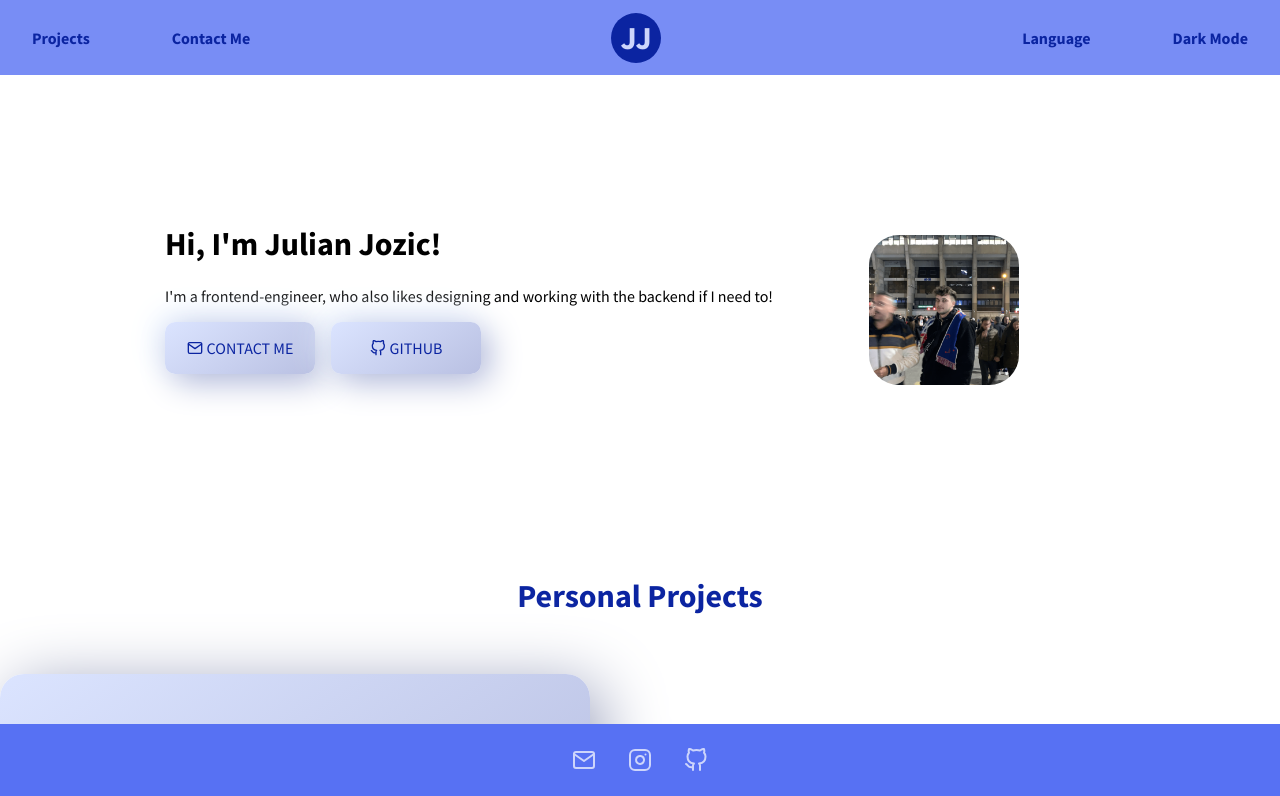
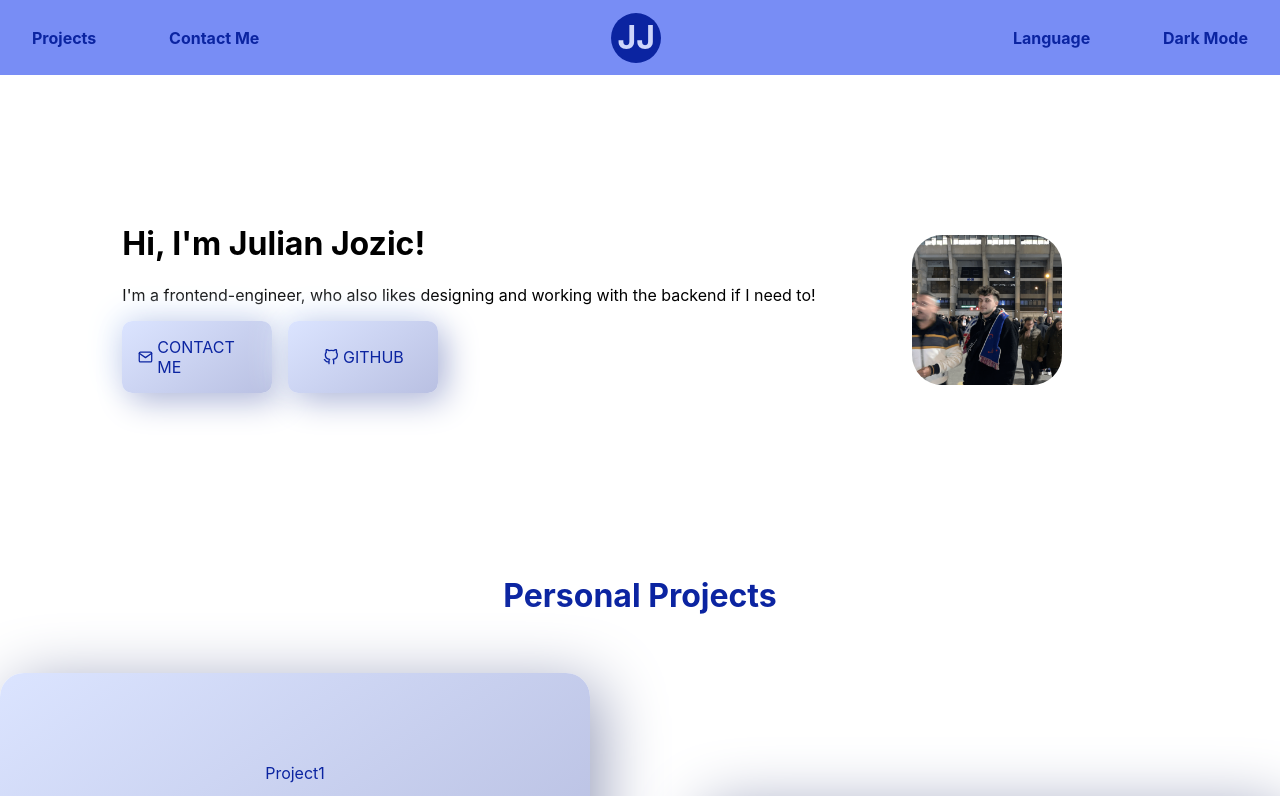
Before and after one commit to jjozic/jj-portfolio-2021, a Next.js app: page / in a window 1280 px wide. Shown: the top 796 px of the page. Built offline with nearby package versions, Linux system fonts and the light colour scheme.

Commit message:
working on font changes, positioned footer at the bottom of the page

```diff
--- a/components/Footer/index.jsx
+++ b/components/Footer/index.jsx
@@ -1,4 +1,4 @@
-import { FiGithub, FiInstagram, FiMail } from "react-icons/fi";
+import { FiGithub, FiLinkedin, FiMail } from "react-icons/fi";
 
 import ExternalLink from "@/helpers/ExternalLink";
 import styles from "@/styles/Footer.module.scss";
@@ -8,15 +8,16 @@ const Footer = () => {
     <footer className={styles.wrapper}>
       <div className={styles.links}>
         <ExternalLink link="mailto:jjozic98@gmail.com">
-          <FiMail className={styles.icon}/>
+          <FiMail className={styles.icon} />
         </ExternalLink>
-        <ExternalLink link="https://instagram.com/julianjozic">
-          <FiInstagram className={styles.icon}/>
+        <ExternalLink link="https://www.linkedin.com/in/julian-jozic-4661a416b/">
+          <FiLinkedin className={styles.icon} />
         </ExternalLink>
         <ExternalLink link="https://github.com/jjozic">
-          <FiGithub className={styles.icon}/>
+          <FiGithub className={styles.icon} />
         </ExternalLink>
       </div>
+      <p>©2021 Julian Jozic - Built with NextJS</p>
     </footer>
   );
 };
--- a/styles/Footer.module.scss
+++ b/styles/Footer.module.scss
@@ -1,14 +1,18 @@
 .wrapper {
   width: 100%;
-  position: fixed;
-  bottom: 0;
+  margin-top: 4rem;
   padding: 0 2rem;
   background-color: var(--primary);
+  color: var(--light);
+  display: flex;
+  flex-direction: column;
+  justify-content: center;
+  align-items: center;
 }
 
 .links {
   max-width: 1400px;
-  padding: 1.5rem;
+  padding-top: 1.5rem;
   margin: 0 auto;
   display: flex;
   justify-content: center;
--- a/styles/globals.css
+++ b/styles/globals.css
@@ -1,10 +1,9 @@
-@import url('https://fonts.googleapis.com/css?family=Source+Sans+Pro:400,700');
-
+@import url("https://fonts.googleapis.com/css?family=Source+Sans+Pro:400,700");
 
 :root {
-  --primary: #5771F3;
-  --dark: #0B24A1;
-  --light: #CDD5FB;
+  --primary: #5771f3;
+  --dark: #0b24a1;
+  --light: #cdd5fb;
 }
 
 html,
@@ -13,7 +12,10 @@ body {
   margin: 0;
   /* font-family: -apple-system, BlinkMacSystemFont, Segoe UI, Roboto, Oxygen,
     Ubuntu, Cantarell, Fira Sans, Droid Sans, Helvetica Neue, sans-serif; */
-  font-family: 'Source Sans Pro', sans-serif;
+  font-family: "Source Sans Pro", sans-serif;
+  font-family: "Inter", -apple-system, BlinkMacSystemFont, "Segoe UI", "Roboto",
+    "Oxygen", "Ubuntu", "Cantarell", "Fira Sans", "Droid Sans", "Helvetica Neue",
+    sans-serif;
 }
 
 a {
```
